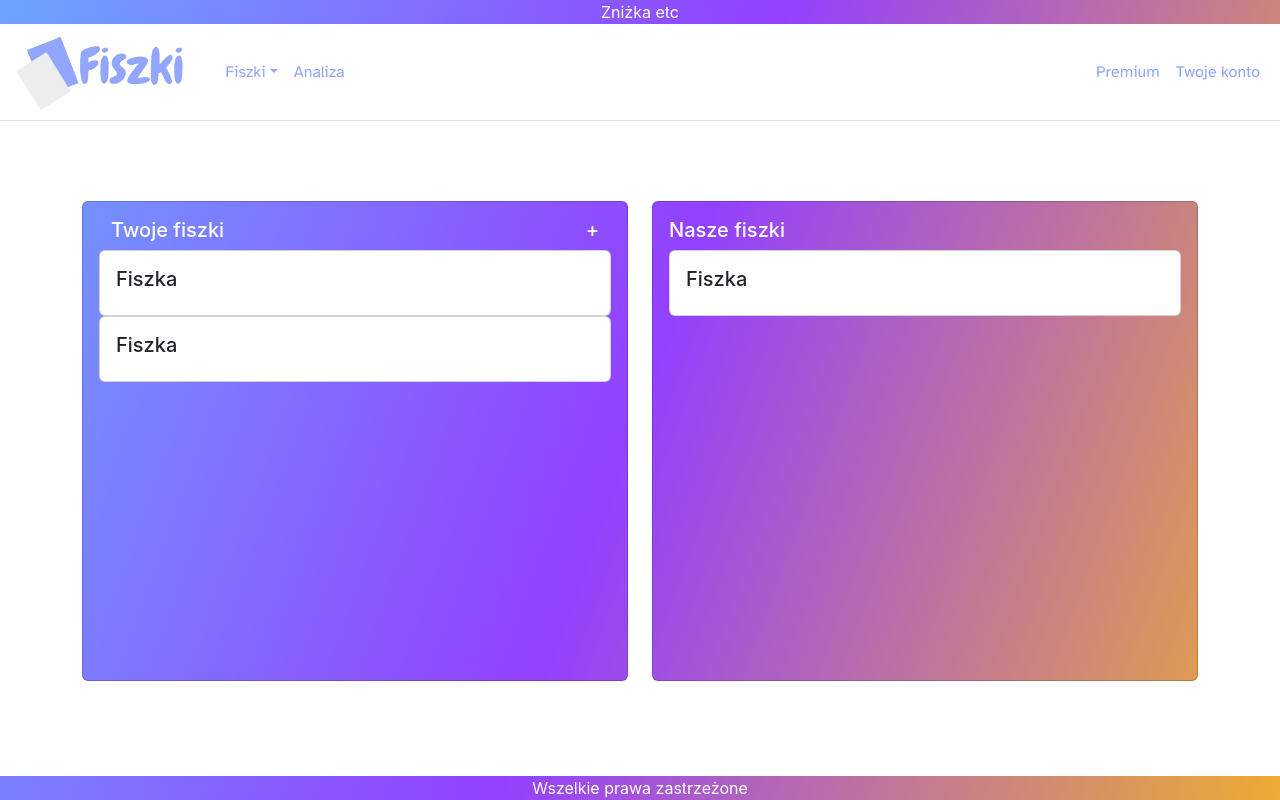
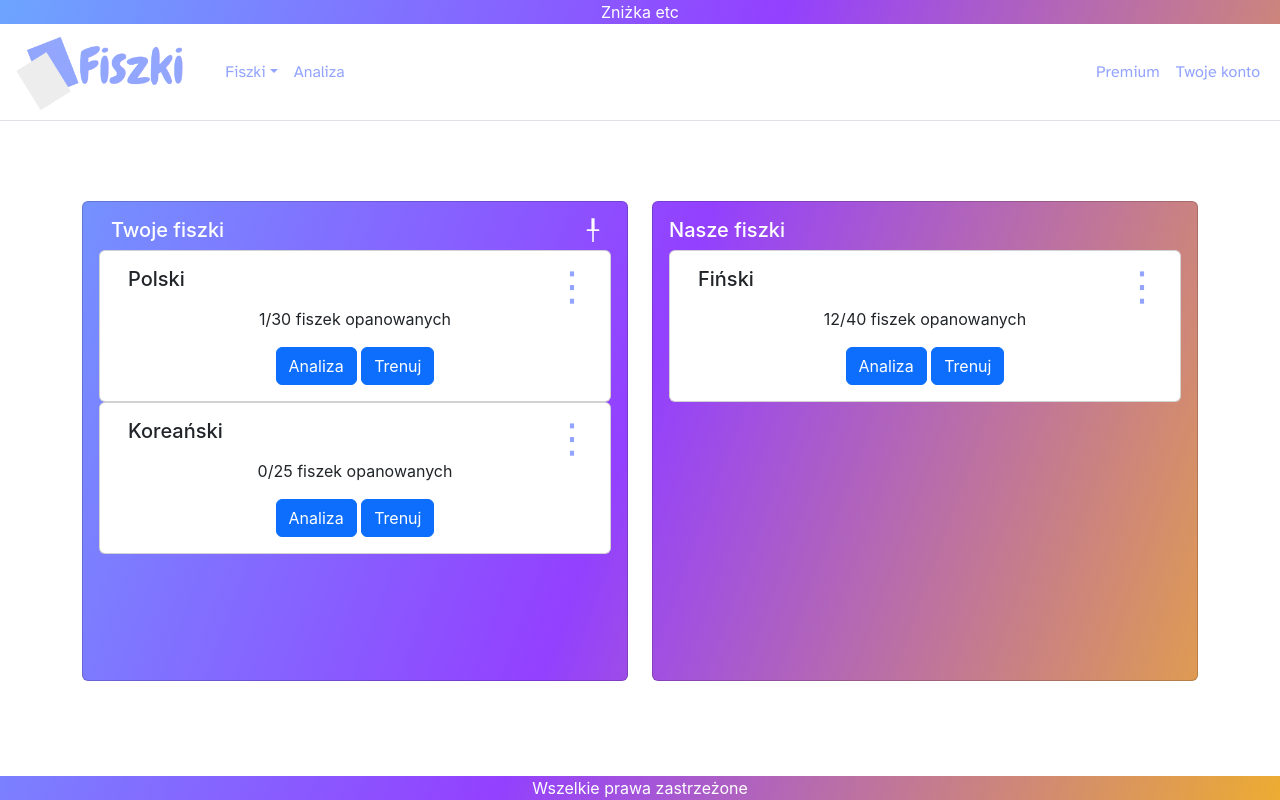
Before and after one commit to precisepangolin/Flashcards, a React (Create React App) app: page / in a window 1280 px wide. Built offline with nearby package versions, Linux system fonts and the light colour scheme.

Commit message:
Added props

```diff
--- a/src/Layout/AllFlashcards.js
+++ b/src/Layout/AllFlashcards.js
@@ -3,7 +3,7 @@ import Container from 'react-bootstrap/Container';
 import Card from 'react-bootstrap/Card';
 import Row from 'react-bootstrap/Row';
 import Col from 'react-bootstrap/Col';
-import Flashcard from './Flashcard';
+import FlashcardFolder from './FlashcardFolder';
 
 class AllFlashcards extends React.Component {
     render() {
@@ -18,9 +18,9 @@ class AllFlashcards extends React.Component {
                     <Card className="gradient-bg maincard">
                         <Card.Body>
                             <Card.Title align="left"><Container><Row><Col>Twoje fiszki</Col>
-                            <Col align="right">+</Col></Row></Container></Card.Title>
-                            <Flashcard/>
-                            <Flashcard/>
+                            <Col align="right">╀</Col></Row></Container></Card.Title>
+                            <FlashcardFolder name="Polski" done="1" todo="30"/>
+                            <FlashcardFolder name="Koreański" done="0" todo="25"/>
 
                         </Card.Body>
                     </Card>
@@ -29,7 +29,7 @@ class AllFlashcards extends React.Component {
                     <Card className='gradient-bg maincard'>
                         <Card.Body>
                             <Card.Title align="left">Nasze fiszki</Card.Title>
-                           <Flashcard/>
+                           <FlashcardFolder name="Fiński" done="12" todo="40"/>
                         </Card.Body>
                     </Card>
                     </Col>
--- /dev/null
+++ b/src/Layout/FlashcardFolder.js
@@ -0,0 +1,48 @@
+import React from 'react';
+import Container from 'react-bootstrap/Container';
+import Card from 'react-bootstrap/Card';
+import Row from 'react-bootstrap/Row';
+import Col from 'react-bootstrap/Col';
+import { Button } from 'react-bootstrap';
+import NavDropdown from 'react-bootstrap/NavDropdown';
+
+class FlashcardFolder extends React.Component {
+    constructor(props) {
+        super(props);
+    }
+    name= "";
+    done = 0;
+    todo = 1;
+    render() {
+        return (
+            <main className="FlashcardFolder">
+                                <style type="text/css">
+                    {`
+                    .folder-edit .dropdown-toggle.nav-link::after { display:none;}
+                    .folder-edit { font-size: 30pt; margin: -10px; padding-top: 0;}
+
+                    `}
+                </style>
+<Card><Card.Body>
+    <Container><Row>
+    <Container className="col-sm-6 d-flex justify-content-start">
+    <Card.Title>{this.props.name}</Card.Title>
+ </Container><Container className="d-flex col-sm-6 justify-content-end">
+    <NavDropdown title="⋮" className="folder-edit">
+              <NavDropdown.Item href="#action/3.1">Edytuj</NavDropdown.Item>
+              <NavDropdown.Item href="#action/3.2">Przenieś</NavDropdown.Item>
+              <NavDropdown.Divider/>
+              <NavDropdown.Item href="#action/3.2">Usuń</NavDropdown.Item>
+            </NavDropdown>
+  </Container>
+  </Row>
+  </Container>
+<Card.Text>{this.props.done}/{this.props.todo} fiszek opanowanych</Card.Text>
+<Button variant="primary">Analiza</Button> <Button variant="primary">Trenuj</Button>
+</Card.Body></Card>
+            </main>
+            )
+    }
+}
+
+export default FlashcardFolder;
```
